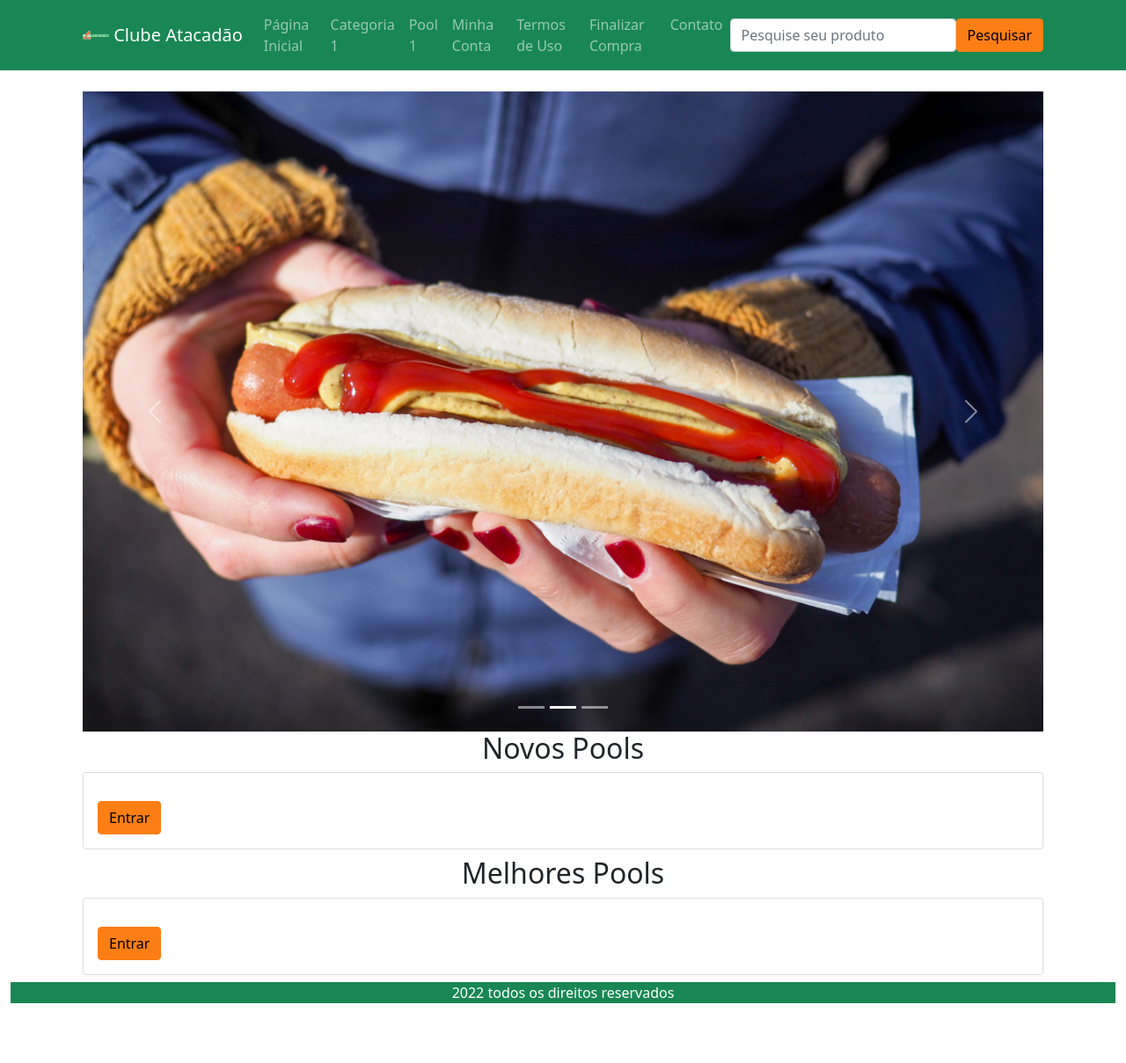
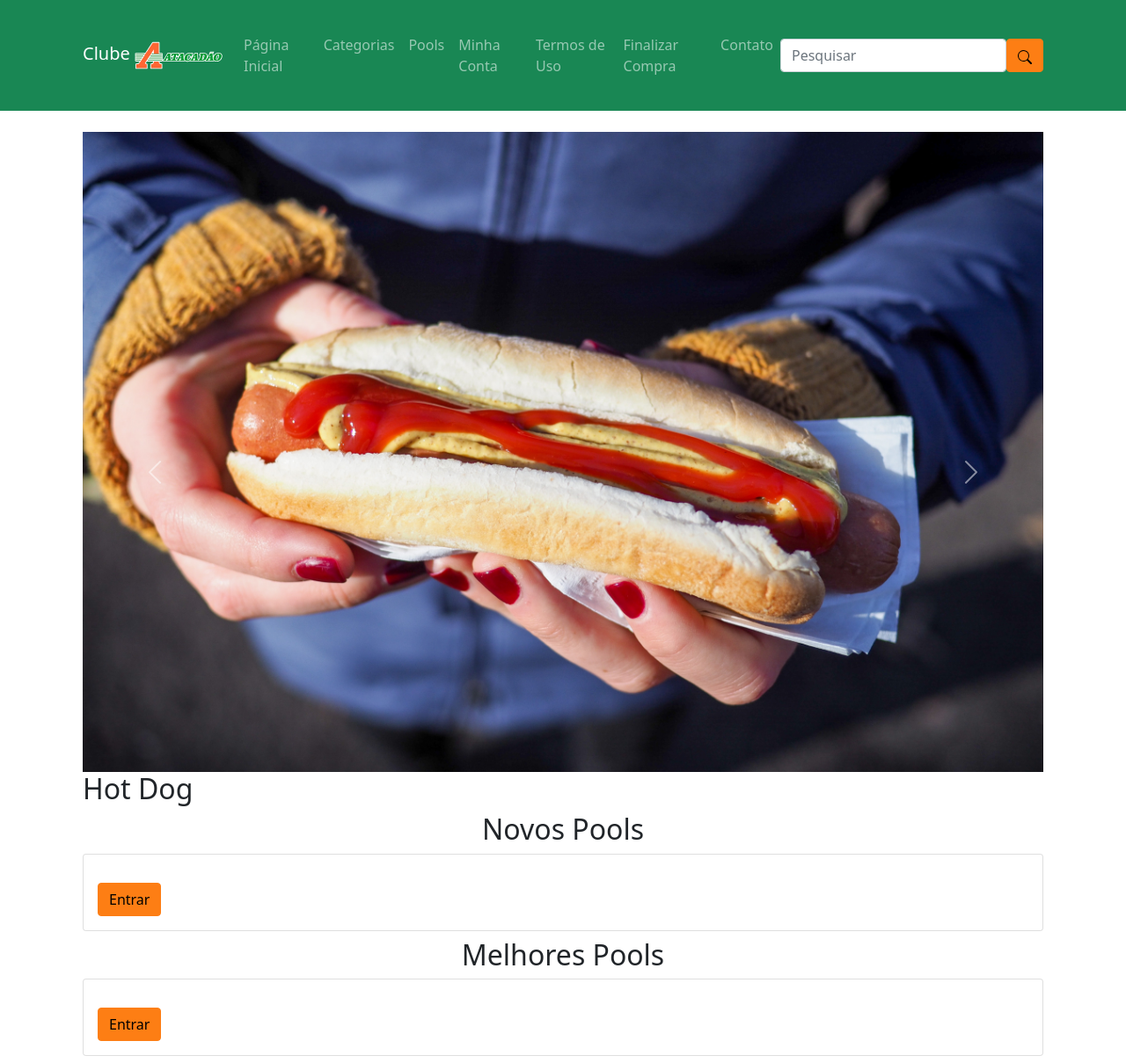
Before and after one commit to fhuffner91/ca-front, a Next.js app: page / in a window 1280 px wide. Shown: the whole page at 88% size. Before the commit the page ends 1141 px from the top, so only its background shows below. Built offline with nearby package versions, Linux system fonts and the light colour scheme.

Commit message:
Navbar adjusting

```diff
--- a/package.json
+++ b/package.json
@@ -9,12 +9,14 @@
     "test:ci": "jest --ci"
   },
   "dependencies": {
+    "@types/react-icons": "^3.0.0",
     "axios": "^0.27.2",
     "bootstrap": "^5.1.3",
     "next": "latest",
     "react": "^17.0.2",
     "react-bootstrap": "^2.4.0",
-    "react-dom": "^17.0.2"
+    "react-dom": "^17.0.2",
+    "react-icons": "^4.4.0"
   },
   "devDependencies": {
     "@testing-library/jest-dom": "5.16.1",
--- a/src/app.config.js
+++ b/src/app.config.js
@@ -11,8 +11,8 @@ export default {
     AUTH0_CLIENT_SECRET: "YOUR_AUTH0_CLIENT_SECRET",
     MENU: [
         { title: "Página Inicial", path: "/" },
-        { title: "Categoria 1", path: "/categoria-1" },
-        { title: "Pool 1", path: "/categoria-1/pool-de-compras-1" },
+        { title: "Categorias", path: "/categorias" },
+        { title: "Pools", path: "/categorias/pools" },
         { title: "Minha Conta", path: "/minha-conta" },
         { title: "Termos de Uso", path: "/termos-de-uso" },
         { title: "Finalizar Compra", path: "/finalizar-compra" },
--- a/src/components/widgets/carrossel.tsx
+++ b/src/components/widgets/carrossel.tsx
@@ -1,4 +1,5 @@
-import { Carousel, CarouselItem } from "react-bootstrap";
+
+import { Carousel, CarouselItem} from "react-bootstrap";
 
 export default function Carrossel(){
     return(
@@ -9,6 +10,7 @@ export default function Carrossel(){
             src="/images/bolo.jpg"
             alt="First slide"
           />
+          <h2>Bolos e Doces</h2>
         </CarouselItem>
         <CarouselItem>
           <img
@@ -16,6 +18,7 @@ export default function Carrossel(){
             src="/images/hotdog.jpg"
             alt="First slide"
           />
+          <h2>Hot Dog</h2>
         </CarouselItem>
         <CarouselItem>
           <img
@@ -23,7 +26,8 @@ export default function Carrossel(){
             src="/images/pizza.jpg"
             alt="First slide"
           />
+          <h2>Pizza</h2>
         </CarouselItem>
       </Carousel>
-    )
+    );
 }
--- a/src/layouts/footer.tsx
+++ b/src/layouts/footer.tsx
@@ -1,8 +1,9 @@
+import { ModalFooter } from "react-bootstrap";
 
 export default function CaFooter(){
     return(
-        <footer className="footer">
-            <div >2022 todos os direitos reservados</div>
-        </footer>
+        <ModalFooter className="footer">
+           2022 todos os direitos reservados
+        </ModalFooter>
     );
 }
--- a/src/layouts/header.tsx
+++ b/src/layouts/header.tsx
@@ -1,18 +1,20 @@
-import { Container, Navbar, Nav, Placeholder, Form, Button } from "react-bootstrap";
 
+import { Container, Navbar, Nav, Form, Button } from "react-bootstrap";
+import { BsSearch } from "react-icons/bs";
+import LoginCircle from "src/components/buttons/loginCircle";
 export default function Header(props) {
   return (
-    <Navbar bg="primary" expand="lg" variant="dark">
+    <Navbar  bg="primary" expand="lg" variant="dark">
       <Container>
         <Navbar.Brand href={props.menu[0].path}>
+         <span>Clube </span>
           <img
             alt=""
             src={props.logo}
-            width="30"
-            height="30"
-            className="d-inline-block align-top"
+            width="100"
+            height="100"
+            className="d-inline-block align-center"
           />{" "}
-          {props.title}
         </Navbar.Brand>
         <Navbar.Toggle aria-controls="basic-navbar-nav" />
         <Navbar.Collapse id="basic-navbar-nav">
@@ -23,10 +25,10 @@ export default function Header(props) {
           </Nav>
           <Form.Control
             type="text"
-            placeholder="Pesquise seu produto"
+            placeholder="Pesquisar"
             className="w-auto"
           />
-          <Button variant="secondary">Pesquisar</Button>
+          <Button variant="secondary"><BsSearch /></Button>
         </Navbar.Collapse>
       </Container>
     </Navbar>
--- a/src/pages/index.tsx
+++ b/src/pages/index.tsx
@@ -1,9 +1,10 @@
+
+
 import { Container, Row, Col, CarouselItem, Carousel } from "react-bootstrap";
 import LayoutDefault from "src/layouts/default";
 import NovosPools from "src/components/widgets/novosPools";
 import MelhoresPools from "src/components/widgets/melhoresPools";
-import Footer from "src/layouts/footer";
-import CaFooter from "src/layouts/footer";
+
 import Carrossel from "src/components/widgets/carrossel";
 
 export default function Index() {
@@ -27,7 +28,6 @@ export default function Index() {
           </Col>
         </Row>
       </Container>
-      < CaFooter />
     </>
   );
 }
--- a/styles/global.scss
+++ b/styles/global.scss
@@ -1,12 +1,7 @@
+
+
+
 $primary :#198754;
 $secondary : #fd7e14;
 
 @import "~bootstrap/scss/bootstrap.scss";
-
-.footer{
-    display: flex;
-    justify-content: center;
-    align-items: center;
-    background-color: $primary;
-    color: #fff;
-}
```
Also changed, not shown: styles/home.module.scss (added), 1 other file (tests, documents, lock files or other folders).
